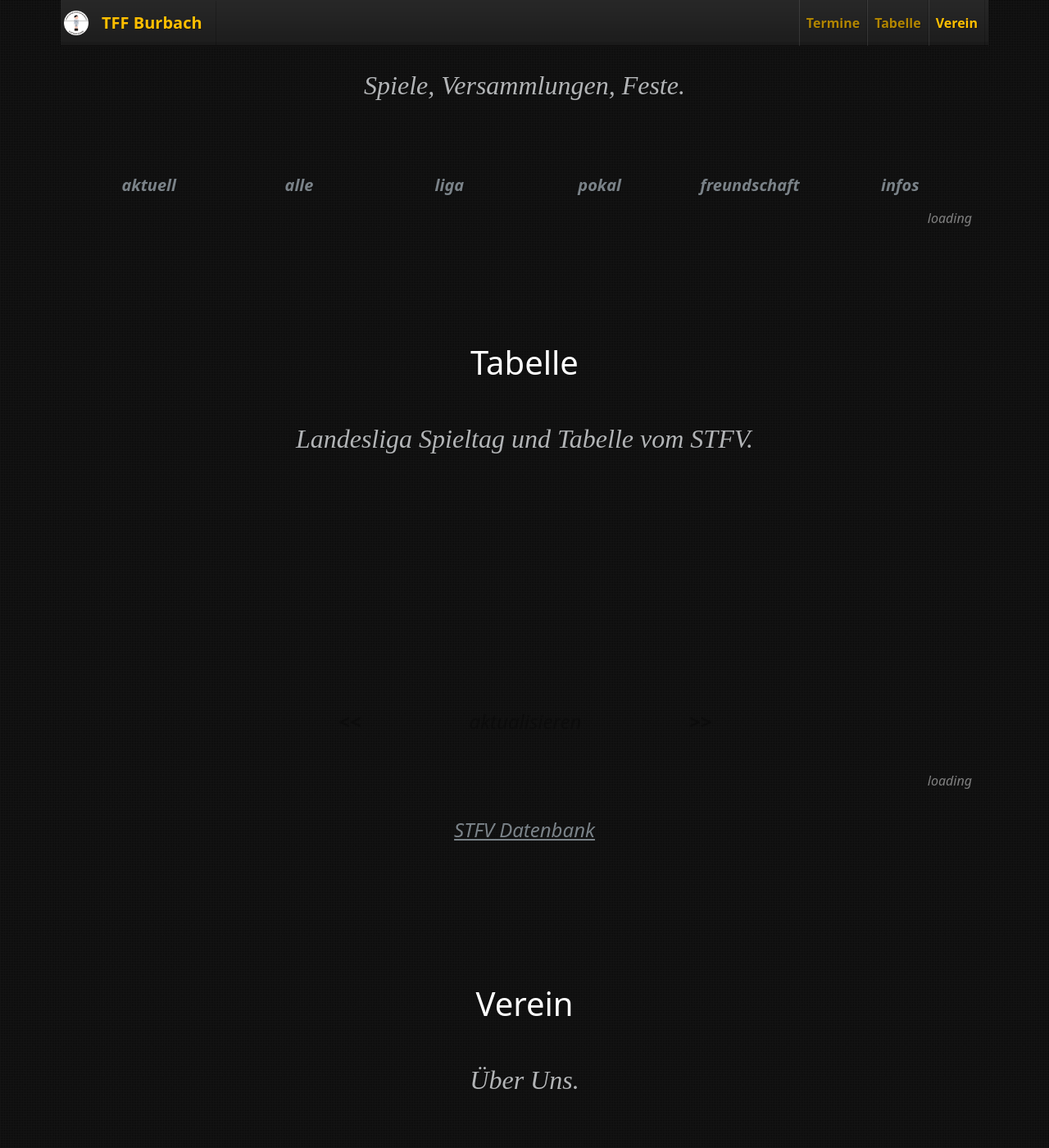
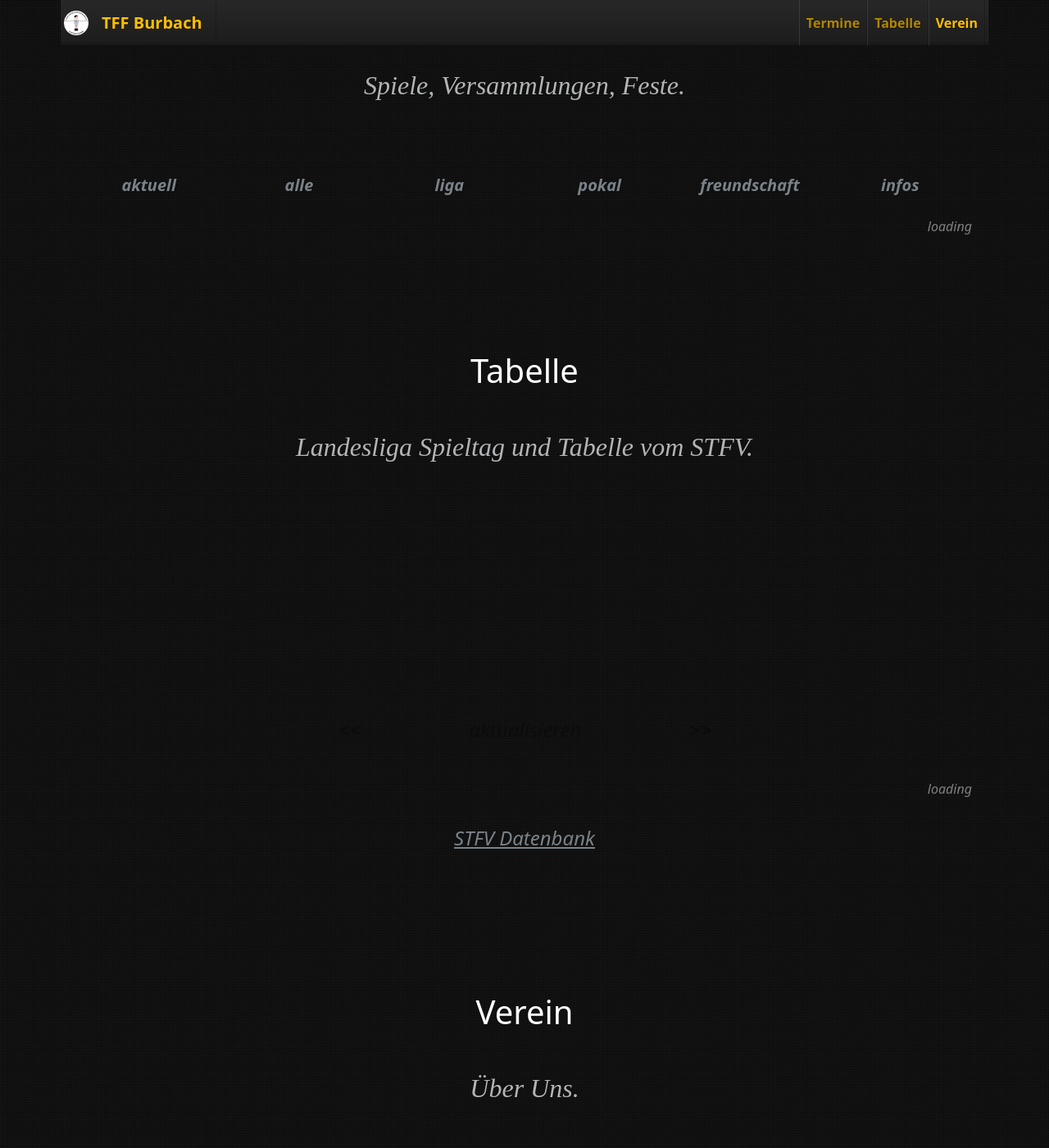
Before and after one commit to tff-burbach/tff-burbach.github.io, a Jekyll site: the page built from index.html, in a window 1280 px wide and 1400 px high, scrolled down 665 px. Shown: the whole window at 82% size. Built offline with Jekyll 4.4.1, drawn with Linux system fonts in a browser that asks for light colours; some web fonts are replaced.

Commit message:
optimize events view

```diff
--- a/_includes/events.html
+++ b/_includes/events.html
@@ -16,6 +16,7 @@
             <button id="infoSchedules" type="button" class="col text-truncate d-none d-sm-block btn btn-link fs-5 fw-bold" onclick="tffTools.showSchedules('infoSchedules')">infos</button>
 
         </div>
+        <div class="eventsseparator row"></div>
         <div id="noEvents" class="text-center d-none">... keine Termine</div>
         <div id="contentEntryTemplate" class="row justify-content-start d-none">
             <div id="contentdate" class="contentdate col-1">
--- a/_sass/_tff.scss
+++ b/_sass/_tff.scss
@@ -815,6 +815,10 @@ img::-moz-selection {
 }
 
 // Events
+.eventsseparator{
+  height: 10px;
+}
+
 .content {
 	margin-left: 10px;
 }
```
